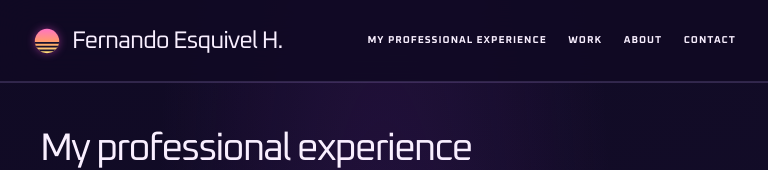
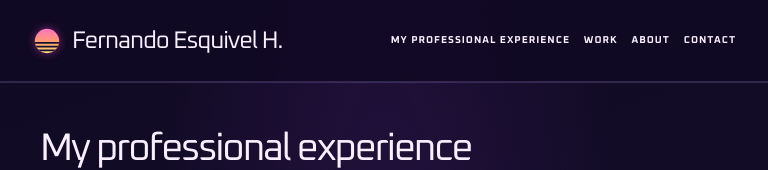
Before and after one commit to Fernando0396/fernando-portfolio, a React (Vite) app: page / in a window 768 px wide. Shown: the top 170 px of the page. Built offline with nearby package versions, Linux system fonts and the light colour scheme.

Commit message:
Keep right-aligned navigation compact
Co-authored-by: Copilot <223556219+Copilot@users.noreply.github.com>

```diff
--- a/src/App.css
+++ b/src/App.css
@@ -161,9 +161,10 @@
   right: 40px;
   left: auto;
   display: flex;
-  width: min(58%, 650px);
+  width: auto;
   align-items: center;
-  justify-content: space-between;
+  justify-content: flex-start;
+  gap: clamp(12px, 1.8vw, 22px);
 }
 
 .nav-item {
@@ -984,7 +985,7 @@
 @media (min-width: 641px) and (max-width: 960px) {
   .header-nav {
     right: 32px;
-    width: min(48%, 420px);
+    width: auto;
     transform: none;
   }
 }
```
